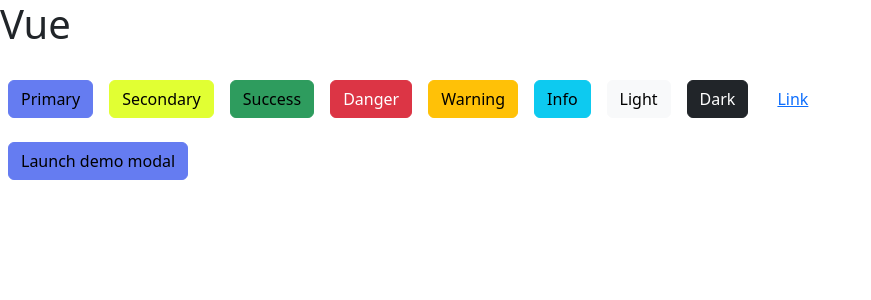
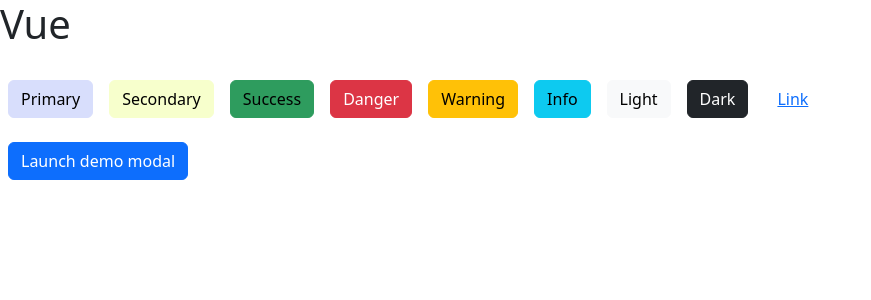
Before and after one commit to TTeddHuang/sportify-frontend, a Vue app: page / in a window 1280 px wide. Shown: the top 300 px of the page, without its empty margins (0-871 px from the left). Built offline with nearby package versions, Linux system fonts and the light colour scheme.

Commit message:
新增詳細顏色000~1000

```diff
--- a/src/App.vue
+++ b/src/App.vue
@@ -4,8 +4,8 @@
 <div id="app">
   <h1>Vue</h1>
   <br>
-  <button type="button" class="btn btn-primary mx-2">Primary</button>
-  <button type="button" class="btn btn-secondary mx-2">Secondary</button>
+  <button type="button" class="btn btn-primary-100 mx-2">Primary</button>
+  <button type="button" class="btn btn-secondary-100 mx-2">Secondary</button>
   <button type="button" class="btn btn-success mx-2">Success</button>
   <button type="button" class="btn btn-danger mx-2">Danger</button>
   <button type="button" class="btn btn-warning mx-2">Warning</button>
--- a/src/scss/_variables.scss
+++ b/src/scss/_variables.scss
@@ -300,7 +300,47 @@
 // scss-docs-start theme-color-variables
 $primary:       $blue !default;
 $secondary:     $gray-600 !default;
-$success:       $green !default;
+// $success:       $green !default;
+
+$primary-000: #ECEFFD;
+$primary-100: #D8DEFC;
+$primary-200: #C5CEFA;
+$primary-300: #B2BDF8;
+$primary-400: #8B9DF5;
+$primary-500: #657CF1;
+$primary-600: #3E5BEE;
+$primary-700: #3249BF;
+$primary-800: #253790;
+$primary-900: #192562;
+
+$secondary-000: #FBFFE5;
+$secondary-100: #F7FFCC;
+$secondary-200: #F4FFB2;
+$secondary-300: #F0FF99;
+$secondary-400: #E8FF66;
+$secondary-500: #E1FF33;
+$secondary-600: #D9FF00;
+$secondary-700: #AECC00;
+$secondary-800: #829900;
+$secondary-900: #576600;
+
+$grey-000: #FCFCFC;
+$grey-050: #F7F7F7;
+$grey-100: #E7E7E7;
+$grey-200: #D2D2D2;
+$grey-300: #BDBDBD;
+$grey-400: #A8A8A8;
+$grey-500: #7F7F7F;
+$grey-600: #555555;
+$grey-700: #2B2B2B;
+$grey-800: #222222;
+$grey-900: #1A1A1A;
+$grey-1000: #111111;
+
+$stars: #FAC612;
+$notification: #FF0000;
+$success: #2E9C5E;
+
 $info:          $cyan !default;
 $warning:       $yellow !default;
 $danger:        $red !default;
@@ -310,9 +350,49 @@
 
 // scss-docs-start theme-colors-map
 $theme-colors: (
-  "primary":    #657CF1, //$primary,
-  "secondary":  #E1FF33, //$secondary,
-  "success":    #2E9C5E, //$success,
+  "primary":    $primary,
+  "secondary":  $secondary,
+
+  "primary-000": $primary-000,
+  "primary-100": $primary-100,
+  "primary-200": $primary-200,
+  "primary-300": $primary-300,
+  "primary-400": $primary-400,
+  "primary-500": $primary-500,
+  "primary-600": $primary-600,
+  "primary-700": $primary-700,
+  "primary-800": $primary-800,
+  "primary-900": $primary-900,
+
+  "secondary-000": $secondary-000,
+  "secondary-100": $secondary-100,
+  "secondary-200": $secondary-200,
+  "secondary-300": $secondary-300,
+  "secondary-400": $secondary-400,
+  "secondary-500": $secondary-500,
+  "secondary-600": $secondary-600,
+  "secondary-700": $secondary-700,
+  "secondary-800": $secondary-800,
+  "secondary-900": $secondary-900,
+
+  "grey-000": $grey-000,
+  "grey-050": $grey-050,
+  "grey-100": $grey-100,
+  "grey-200": $grey-200,
+  "grey-300": $grey-300,
+  "grey-400": $grey-400,
+  "grey-500": $grey-500,
+  "grey-600": $grey-600,
+  "grey-700": $grey-700,
+  "grey-800": $grey-800,
+  "grey-900": $grey-900,
+  "grey-1000": $grey-1000,
+
+  "stars": $stars,
+  "notification": $notification,
+  "success": $success,
+
+  // "success":    $success,
   "info":       $info,
   "warning":    $warning,
   "danger":     $danger,
```
